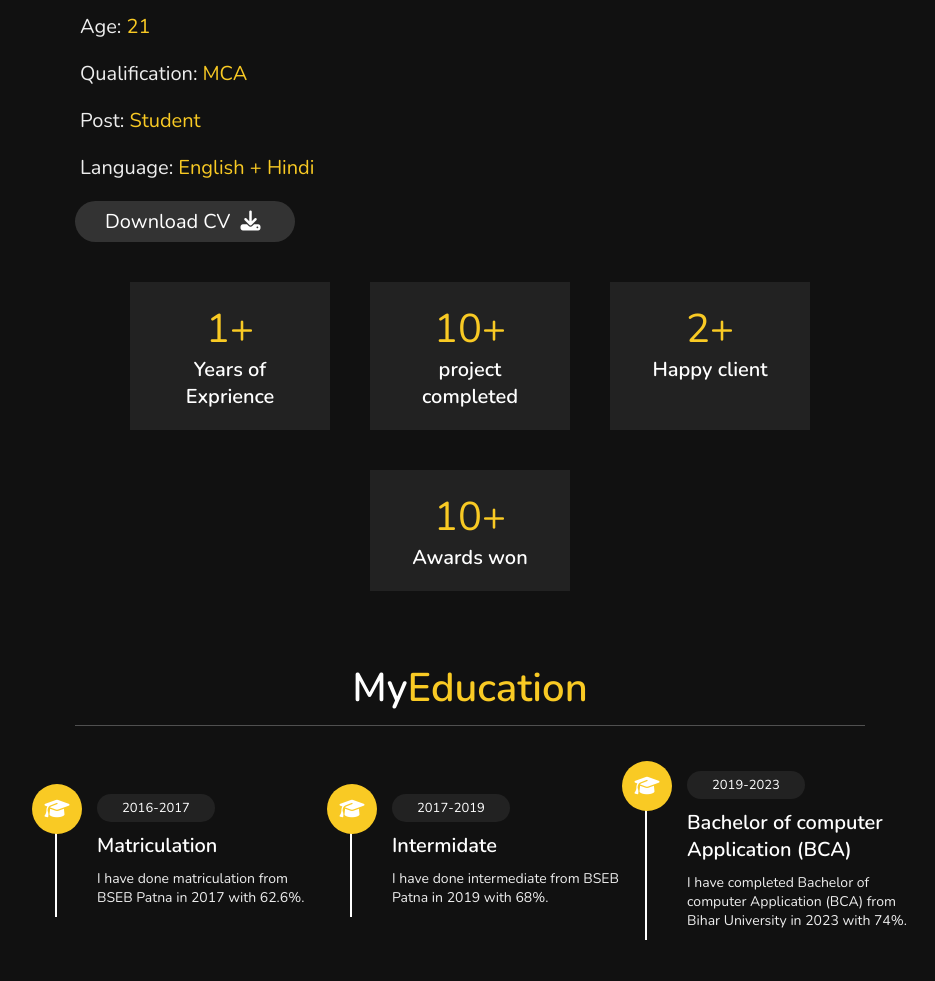
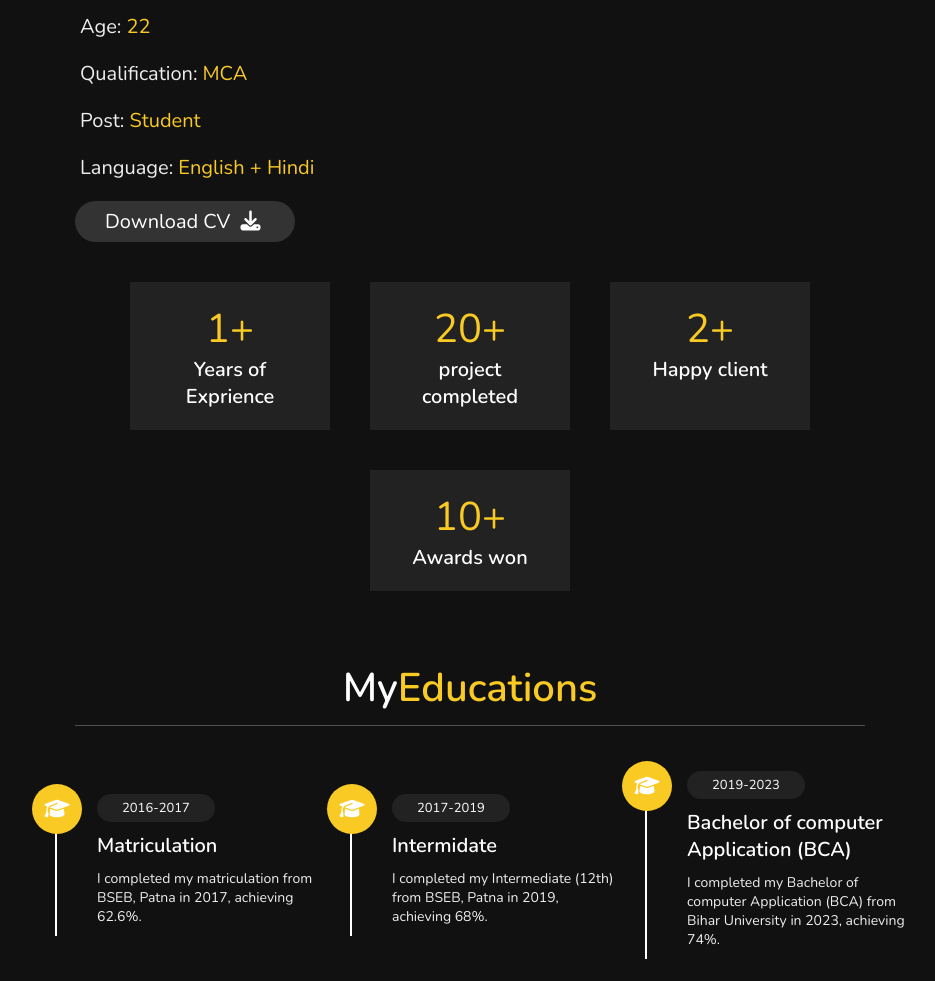
Before and after one commit to chhotu-code/Portfolio, a plain HTML site: page index.html in a window 1280 px wide. Shown: the part 959-1940 px from the top of the page, without its empty margins (345-1280 px from the left). Drawn offline with nearby package versions, Linux system fonts and the light colour scheme.

Commit message:
some little change

```diff
--- a/index.html
+++ b/index.html
@@ -31,7 +31,7 @@
 <div id="menu-icon" class="fas fa-bars"></div>
 
 <section class="home" id="home">
-    <h3>HI THERE !</h3>
+    <h3>HI 👋 </h3>
     <h1 class="H1name">I'M <span id="changeName">Chhotu Shaw</span></h1>
     <p class="text">My name is Chhotu Kumar, and I am currently pursuing a Master of Computer Applications (MCA) (2nd year) from Rajasthan Technical University, Kota.<br>
 
@@ -50,7 +50,7 @@
     <p class="text">
         My academic and professional journey reflects my keen interest in technology and innovation. I am enthusiastic about leveraging my skills to solve real-world challenges and contribute effectively to impactful projects.in coding.
     </p>
-    <a href="#about"><button class="btn">about me<i class="fas fa-user"></i></button></a>
+    <a href="#about"><button class="btn">About me<i class="fas fa-user"></i></button></a>
 </section>
 
 <section class="about" id="about">
@@ -58,7 +58,7 @@
     <div class="row">
         <div class="info">
             <h3><span>Name:</span>Chhotu Kumar</h3>
-            <h3><span>Age:</span>21</h3>
+            <h3><span>Age:</span>22</h3>
             <h3><span>Qualification:</span>MCA</h3>
             <h3><span>Post:</span>Student</h3>
             <h3><span>Language:</span>English + Hindi</h3>
@@ -71,7 +71,7 @@
                 <h3>Years of Exprience</h3>
             </div>
             <div class="box">
-                <span>10+</span>
+                <span>20+</span>
                 <h3>project completed</h3>
             </div>
             <div class="box">
@@ -87,7 +87,7 @@
 </section>
 
 <section class="education" id="education">
-    <h1 class="heading">My<span>Education </span></h1>
+    <h1 class="heading">My<span>Educations </span></h1>
 
     <div class="box-container ">
 
@@ -95,22 +95,22 @@
             <i class="fas fa-graduation-cap"></i>
             <span>2016-2017</span>
             <h3>Matriculation</h3>
-            <p>I have done matriculation from BSEB Patna in 2017 with 62.6%.</p>
+            <p>I completed my matriculation from BSEB, Patna in 2017, achieving 62.6%.</p>
         </div>
 
         <div class="box">
             <i class="fas fa-graduation-cap"></i>
             <span>2017-2019</span>
             <h3>Intermidate</h3>
-            <p>I have done intermediate from BSEB Patna in 2019 with 68%.  </p>
+            <p>I completed my Intermediate (12th) from BSEB, Patna in 2019, achieving 68%.  </p>
         </div>
 
         <div class="box">
             <i class="fas fa-graduation-cap"></i>
             <span>2019-2023</span>
             <h3>Bachelor of computer Application (BCA)</h3>
-            <p>I have completed Bachelor of computer Application (BCA)
-                 from Bihar University in 2023 with 74%.</p>
+            <p>I completed my Bachelor of computer Application (BCA)
+                 from Bihar University in 2023, achieving 74%.</p>
 
         </div>
 
```
